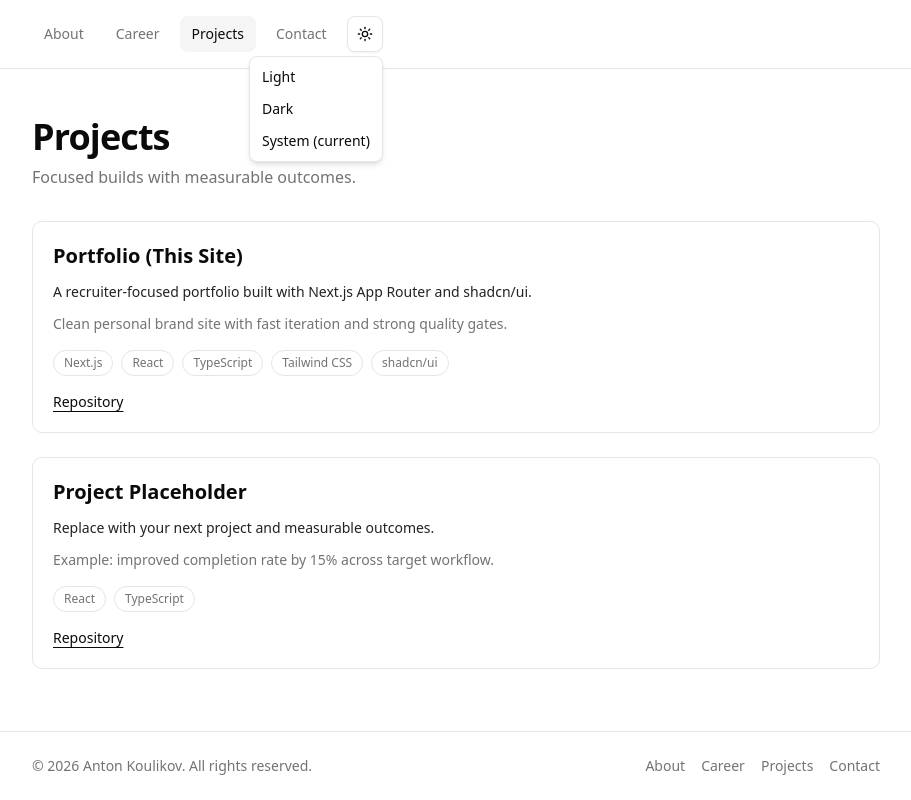
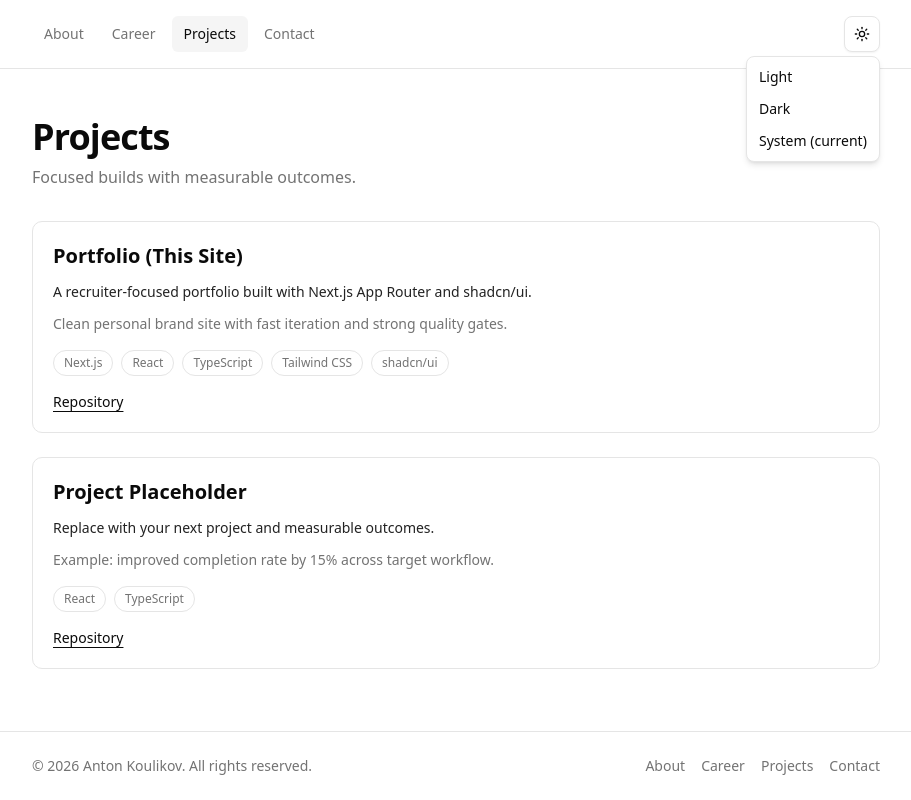
Before and after one commit to Koulant/portfolio, a Next.js app: page /projects in a window 1280 px wide. Both pictures are taken after a click on the button "Toggle theme". Shown: the whole page, without its empty margins (184-1095 px from the left). Built offline with nearby package versions, Linux system fonts and the light colour scheme.

Commit message:
Update header

```diff
--- a/src/app/layout.tsx
+++ b/src/app/layout.tsx
@@ -32,7 +32,7 @@ export default function RootLayout({
   children: React.ReactNode;
 }>) {
   return (
-    <html lang="en">
+    <html lang="en" suppressHydrationWarning>
       <body
         className={`${geistSans.variable} ${geistMono.variable} bg-background text-foreground antialiased`}
       >
--- a/src/components/site-header.tsx
+++ b/src/components/site-header.tsx
@@ -3,6 +3,12 @@
 import Link from "next/link";
 import { usePathname } from "next/navigation";
 
+import {
+  NavigationMenu,
+  NavigationMenuItem,
+  NavigationMenuLink,
+  NavigationMenuList,
+} from "@/components/ui/navigation-menu";
 import { navLinks } from "@/config/navigation";
 import { cn } from "@/lib/utils";
 
@@ -12,24 +18,33 @@ export function SiteHeader() {
   const pathname = usePathname();
 
   return (
-    <header className="border-border border-b">
-      <nav className="mx-auto flex w-full max-w-4xl items-center gap-2 px-4 py-4 sm:px-6">
+    <header className="border-border bg-background/95 sticky top-0 z-50 border-b backdrop-blur">
+      <nav className="mx-auto flex w-full max-w-4xl items-center justify-between px-4 py-4 sm:px-6">
+        <NavigationMenu>
+          <NavigationMenuList className="gap-1">
             {navLinks.map((link) => {
               const isActive = pathname === link.href;
 
               return (
+                <NavigationMenuItem key={link.href}>
+                  <NavigationMenuLink asChild>
                     <Link
-              key={link.href}
                       href={link.href}
                       className={cn(
-                "hover:bg-muted hover:text-foreground rounded-md px-3 py-2 text-sm font-medium transition-colors",
-                isActive ? "bg-muted text-foreground" : "text-muted-foreground"
+                        "rounded-md px-3 py-2 text-sm font-medium transition-colors",
+                        isActive
+                          ? "bg-muted text-foreground"
+                          : "text-muted-foreground hover:bg-muted hover:text-foreground"
                       )}
                     >
                       {link.label}
                     </Link>
+                  </NavigationMenuLink>
+                </NavigationMenuItem>
               );
             })}
+          </NavigationMenuList>
+        </NavigationMenu>
         <ThemeToggle />
       </nav>
     </header>
--- a/src/components/theme_toggle.tsx
+++ b/src/components/theme_toggle.tsx
@@ -2,6 +2,7 @@
 
 import { Moon, Sun } from "lucide-react";
 import { useTheme } from "next-themes";
+import * as React from "react";
 
 import { Button } from "@/components/ui/button";
 import {
@@ -13,15 +14,39 @@ import {
 
 export function ThemeToggle() {
   const { resolvedTheme, setTheme, theme } = useTheme();
+  const [mounted, setMounted] = React.useState(false);
 
-  const triggerIcon =
-    resolvedTheme === "dark" ? <Moon className="size-4" /> : <Sun className="size-4" />;
+  React.useEffect(() => {
+    setMounted(true);
+  }, []);
+
+  const isDark = mounted && resolvedTheme === "dark";
+
+  if (!mounted) {
+    return (
+      <DropdownMenu>
+        <DropdownMenuTrigger asChild>
+          <Button variant="outline" size="icon">
+            <Sun className="size-4" />
+            <span className="sr-only">Toggle theme</span>
+          </Button>
+        </DropdownMenuTrigger>
+        <DropdownMenuContent align="end">
+          <DropdownMenuItem onClick={() => setTheme("light")}>Light</DropdownMenuItem>
+          <DropdownMenuItem onClick={() => setTheme("dark")}>Dark</DropdownMenuItem>
+          <DropdownMenuItem onClick={() => setTheme("system")}>
+            System {theme === "system" ? "(current)" : ""}
+          </DropdownMenuItem>
+        </DropdownMenuContent>
+      </DropdownMenu>
+    );
+  }
 
   return (
     <DropdownMenu>
       <DropdownMenuTrigger asChild>
         <Button variant="outline" size="icon">
-          {triggerIcon}
+          {isDark ? <Moon className="size-4" /> : <Sun className="size-4" />}
           <span className="sr-only">Toggle theme</span>
         </Button>
       </DropdownMenuTrigger>
```
Lines whose indentation alone changed are shown as unchanged.
